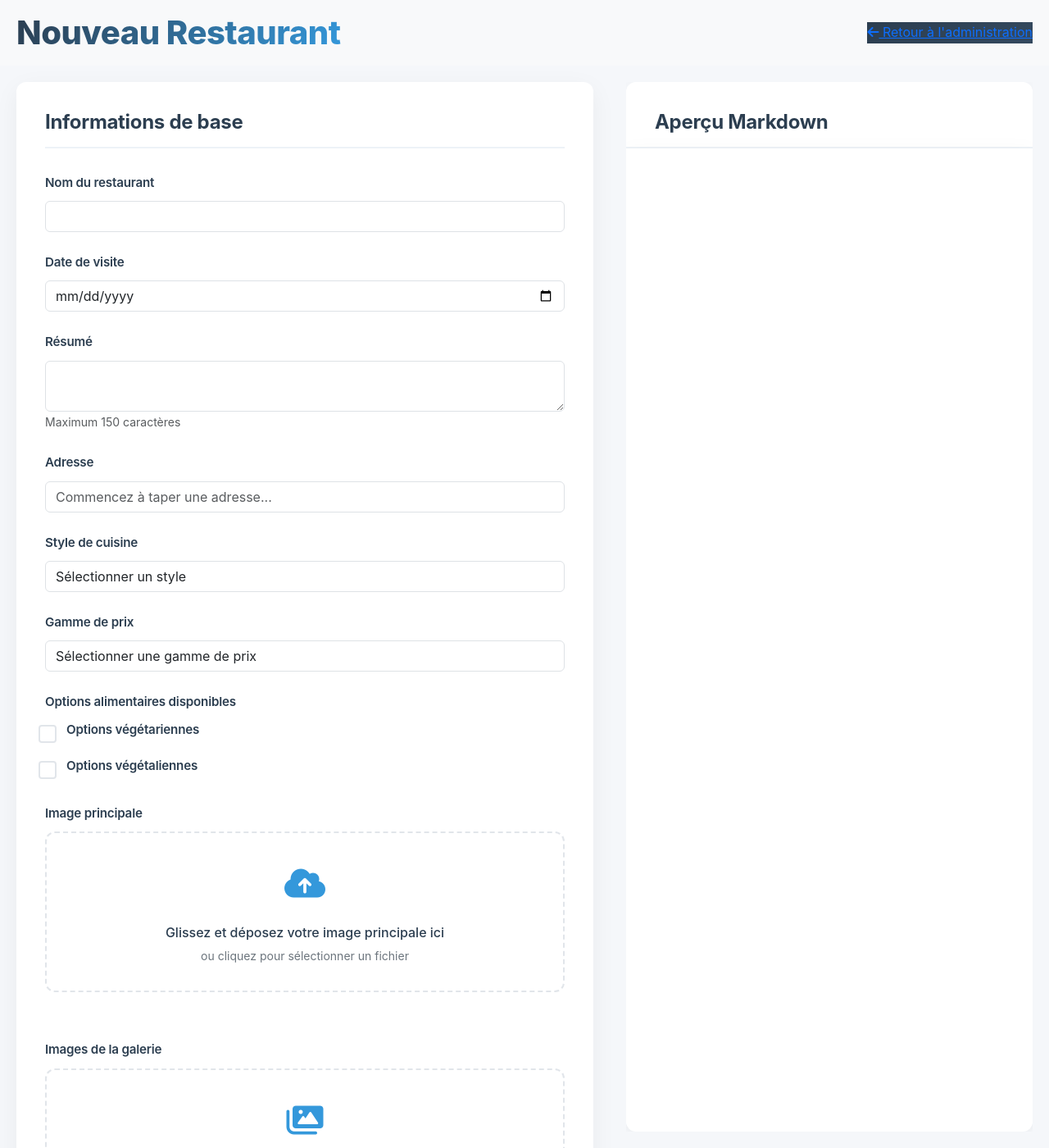
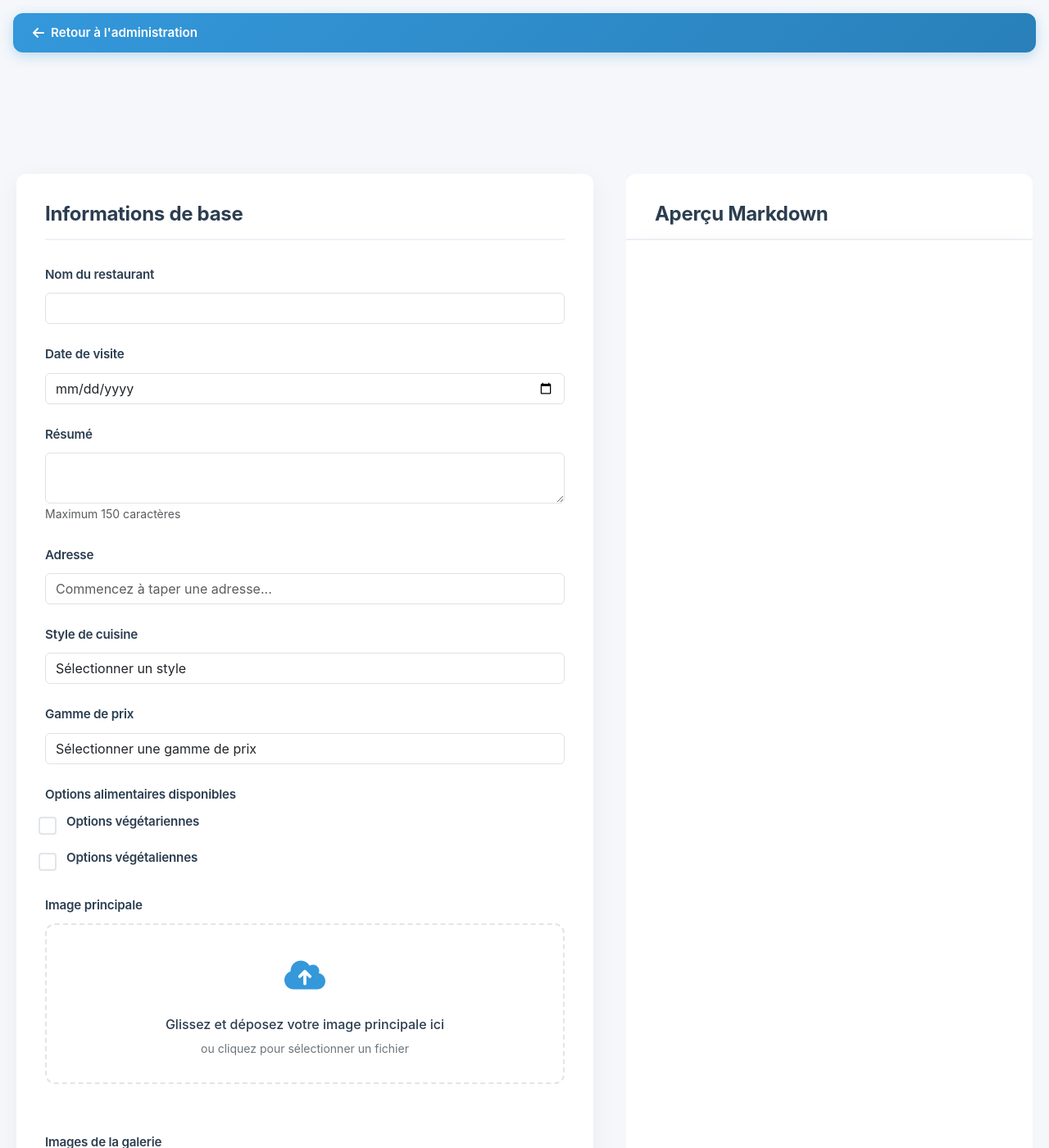
Before and after one commit to Natael21/blog-culinaire, a Jekyll site: the page admin/new-recipe.html, which Jekyll copies as it is, in a window 1280 px wide and 1400 px high. Shown: the whole window at 82% size. Built offline with Jekyll 4.4.1, drawn with Linux system fonts in a browser that asks for light colours.

Commit message:
boutons visuel mieux

```diff
--- a/admin/new-recipe.html
+++ b/admin/new-recipe.html
@@ -79,8 +79,8 @@
         }
 
         .admin-header {
-            margin: 0;
-            text-align: left;
+            padding: 1rem;
+            margin-bottom: 2rem;
         }
 
         .admin-title {
@@ -239,12 +239,13 @@
         }
 
         .editor-toolbar {
-            background: #f8f9fa;
+            background: white;
             border: 2px solid var(--input-border);
             border-radius: var(--border-radius) var(--border-radius) 0 0;
             padding: 12px;
             display: flex;
             gap: 8px;
+            box-shadow: 0 2px 10px rgba(0,0,0,0.05);
         }
 
         .editor-toolbar button {
@@ -258,6 +259,10 @@
             font-weight: 600;
             min-width: 40px;
             font-size: 0.95rem;
+            display: flex;
+            align-items: center;
+            justify-content: center;
+            gap: 6px;
         }
 
         .editor-toolbar button:hover {
@@ -265,12 +270,14 @@
             color: white;
             border-color: var(--accent-color);
             transform: translateY(-1px);
+            box-shadow: 0 4px 12px rgba(52, 152, 219, 0.2);
         }
 
         .editor-toolbar button.is-active {
             background: var(--accent-color);
             color: white;
             border-color: var(--accent-color);
+            box-shadow: 0 4px 12px rgba(52, 152, 219, 0.2);
         }
 
         .ProseMirror {
@@ -620,6 +627,43 @@
             box-shadow: 0 0 0 0.2rem rgba(231, 76, 60, 0.25) !important;
             background-color: #fff5f5 !important;
         }
+
+        .action-button {
+            padding: 12px 24px;
+            border: none;
+            border-radius: var(--border-radius);
+            font-weight: 600;
+            cursor: pointer;
+            display: flex;
+            align-items: center;
+            gap: 8px;
+            transition: all 0.3s ease;
+            text-decoration: none;
+            color: white;
+            font-size: 0.95rem;
+            background: linear-gradient(135deg, #3498db, #2980b9);
+            box-shadow: 0 4px 15px rgba(52, 152, 219, 0.3);
+        }
+
+        .action-button:hover {
+            transform: translateY(-2px);
+            box-shadow: 0 6px 20px rgba(52, 152, 219, 0.4);
+            background: linear-gradient(135deg, #2980b9, #2573a7);
+        }
+
+        .action-button.cancel {
+            background: linear-gradient(135deg, #e74c3c, #c0392b);
+            box-shadow: 0 4px 15px rgba(231, 76, 60, 0.3);
+        }
+
+        .action-button.cancel:hover {
+            background: linear-gradient(135deg, #c0392b, #a93224);
+            box-shadow: 0 6px 20px rgba(231, 76, 60, 0.4);
+        }
+
+        .action-button i {
+            font-size: 1rem;
+        }
     </style>
 
     <script>
@@ -887,15 +931,11 @@
     </script>
 </head>
 <body>
-    <div class="header-container">
-        <div class="admin-header">
-            <h1 class="admin-title">Nouveau Restaurant</h1>
-        </div>
-        <a href="index.html" class="action-button" style="background: linear-gradient(135deg, #2c3e50, #34495e);">
-            <i class="fas fa-arrow-left"></i>
-            Retour à l'administration
+    <header class="admin-header">
+        <a href="index.html" class="action-button">
+            <i class="fas fa-arrow-left"></i> Retour à l'administration
         </a>
-    </div>
+    </header>
 
     <div class="page-container">
         <div class="form-column">
@@ -1101,10 +1141,10 @@
                     <div class="mb-3">
                         <label for="editor" class="form-label">Description complète du restaurant</label>
                         <div class="editor-toolbar">
-                            <button type="button" data-command="bold" title="Gras">B</button>
-                            <button type="button" data-command="italic" title="Italique">I</button>
-                            <button type="button" data-command="bulletList" title="Liste à puces">•</button>
-                            <button type="button" data-command="orderedList" title="Liste numérotée">1.</button>
+                            <button type="button" data-command="bold" title="Gras"><i class="fas fa-bold"></i></button>
+                            <button type="button" data-command="italic" title="Italique"><i class="fas fa-italic"></i></button>
+                            <button type="button" data-command="bulletList" title="Liste à puces"><i class="fas fa-list-ul"></i></button>
+                            <button type="button" data-command="orderedList" title="Liste numérotée"><i class="fas fa-list-ol"></i></button>
                         </div>
                         <div id="editor"></div>
                     </div>
@@ -1115,7 +1155,7 @@
                         <button type="submit" class="action-button">
                             <i class="fas fa-save"></i> Enregistrer un brouillon
                         </button>
-                        <a href="index.html" class="action-button" style="background: linear-gradient(135deg, #e74c3c, #c0392b);">
+                        <a href="index.html" class="action-button cancel">
                             <i class="fas fa-times"></i> Annuler
                         </a>
                     </div>
```
